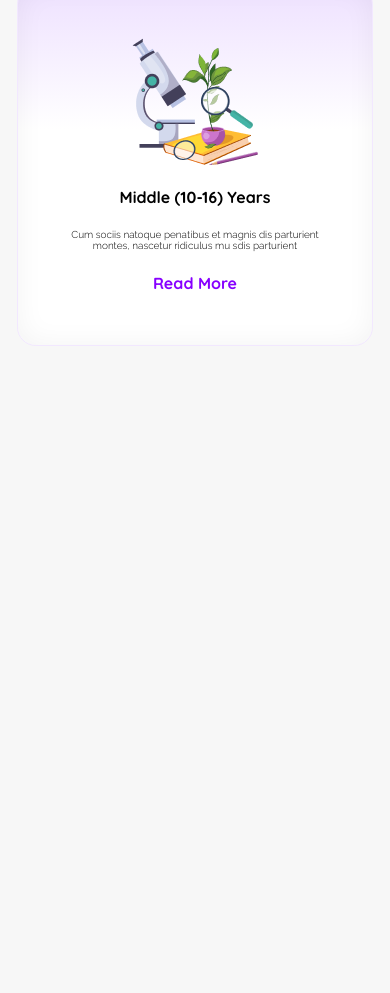
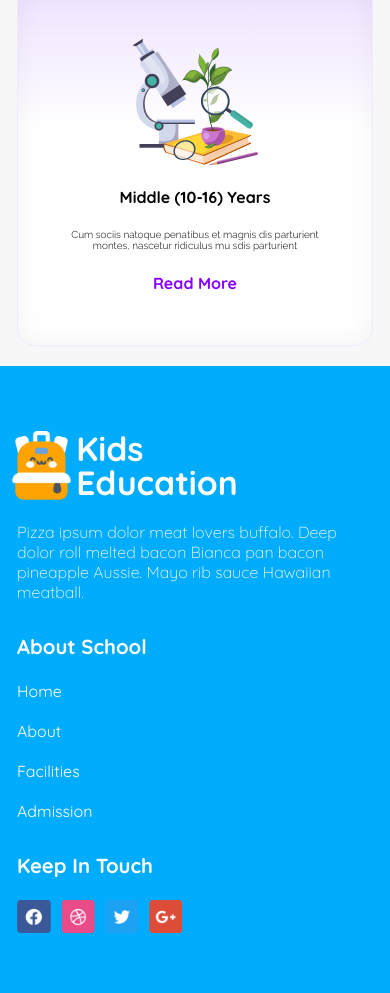
Before and after one commit to Sayone08/B11A2-Sayonee, a plain HTML site: page index.html in a window 390 px wide. Shown: the part 1644-2637 px from the top of the page. Before the commit the page ends 2010 px from the top, so only its background shows below. Drawn offline with Linux system fonts and the light colour scheme.

Commit message:
footer design added

```diff
--- a/index.html
+++ b/index.html
@@ -81,8 +81,39 @@
         </section>
     </main>
 
-    <footer>
 
+    <!-- footer design -->
+    <footer class="quicksand-normal">
+        <div class="footer-container">
+            <div class="sec1">
+                <div class="footer-logo">
+                    <img src="assets/logo2.png" alt="">
+                    <h3>Kids
+                        Education</h3>
+                </div>
+                <p>Pizza ipsum dolor meat lovers buffalo. Deep dolor roll melted bacon Bianca pan bacon pineapple Aussie. Mayo rib sauce Hawaiian meatball.</p>
+            </div>
+
+            <div class="sec2">
+                <h5>About School</h5>
+                <ul class="foot-list display">
+                    <li><a href="">Home</a></li>
+                    <li><a href="">About</a></li>
+                    <li><a href="">Facilities</a></li>
+                    <li><a href="">Admission</a></li>
+                </ul>
+            </div>
+
+            <div class="sec3">
+                <h5>Keep In Touch</h5>
+                <div class="socials display">
+                    <img src="assets/fb.png" alt="" class="foot-img">
+                    <img src="assets/dribble.png" alt="" class="foot-img">
+                    <img src="assets/twitter.png" alt="" class="foot-img">
+                    <img src="assets/google+.png" alt="" class="foot-img">
+                </div>
+            </div>
+        </div>
     </footer>
 
 </body>
--- a/style.css
+++ b/style.css
@@ -195,12 +195,63 @@ header > hr{
 }
 
 
+/* footer style */
 
-
-
-
-
-
+footer{
+    background-color: #01ACFD;
+    width: 100%;
+    color: #FFFFFF;
+}
+.footer-container{
+    max-width: 1160px;
+    margin: 0 auto;
+    display: flex;
+    padding: 123px 0px 172px;
+    justify-content: space-between;
+}
+.footer-logo{
+    display: flex;
+    align-items: center;
+    max-width: 300px;
+    margin-left: -10px;
+}
+.footer-logo > img{
+    width: 82.5px;
+    height: 81.65px;
+}
+.footer-logo > h3{
+    font-size: 2.625rem;
+    line-height: 39.5px;
+}
+.sec1 > p{
+    font-size: 1.25rem;
+    font-weight: 300;
+}
+.sec1{
+    display: flex;
+    flex-direction: column;
+    max-width: 399px;
+    justify-content: flex-start;
+    gap: 35.35px;
+}
+.sec2 > h5, .sec3 > h5{
+    font-size: 1.5rem;
+}
+.sec2 > ul{
+    list-style: none;
+    flex-direction: column;
+    gap: 20px;
+    margin-top: 32px;
+}
+.sec2 > ul > li > a{
+    font-size: 1.25rem;
+    text-decoration: none;
+    color: #FFFFFF;
+}
+.socials{
+    gap: 10px;
+    margin-top: 32px;
+}
 
 
 
@@ -275,5 +326,37 @@ header > hr{
         background-size: contain;
         background-position: center;
     }
-
+    .footer-container{
+        padding: 65px 17px 60px;
+        flex-direction: column;
+        justify-content: space-between;
+        gap: 32px;
+    }
+    .sec2 > ul > li > a{
+        font-size: 1rem;
+        margin-top: 17px;
+    }
+    .sec2 > ul , .sec3 > .socials{
+        margin-top: 22px;
+    }
+    .sec1{
+        gap: 22px;
+    }
+    .footer-logo > h3{
+        font-size: 2.1rem;
+        line-height: 33.5px;
+    }
+    .sec1 > p{
+        font-size: 1rem;
+    }
+    .footer-logo > img{
+        width: 69.23px;
+        height: 69.23px;
+    }
+    .socials > img{
+        width: 33.91px;
+    }
+    .sec2 > h5, .sec3 > h5{
+        font-size: 1.27rem;
+    }
 }
```
Also changed, not shown: assets/logo2.png (added).
